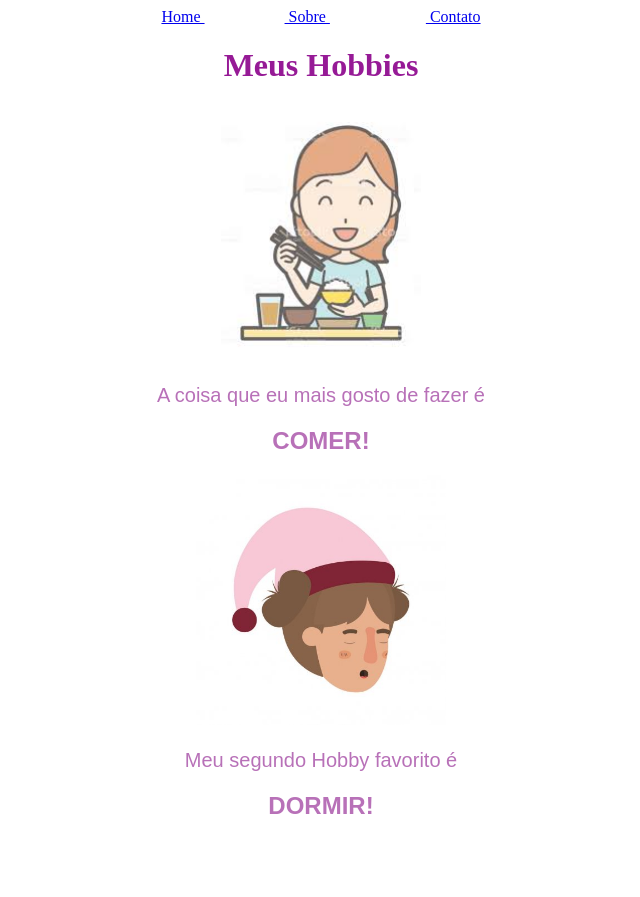
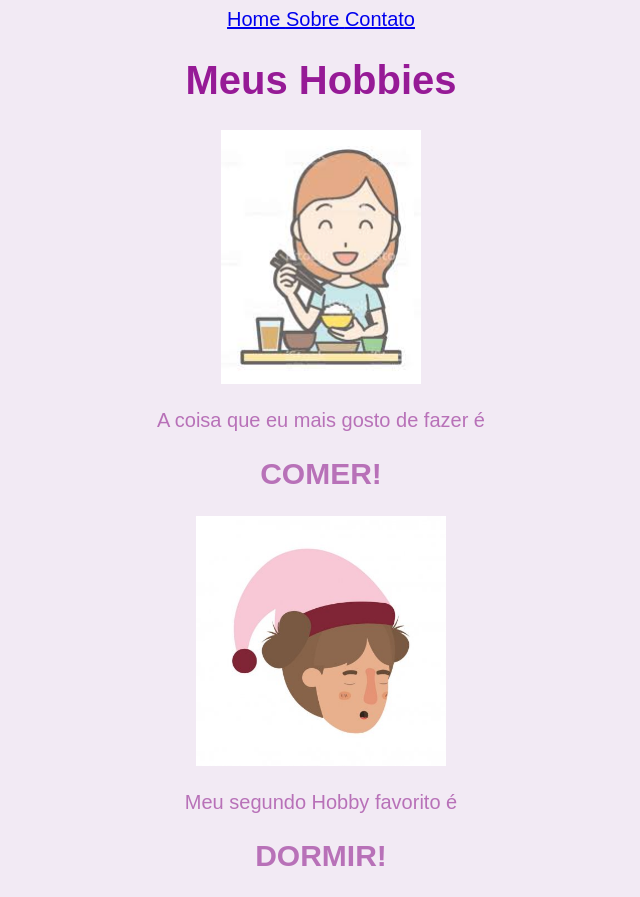
Before and after one commit to isadorariegert/trabalho-html-usjt, a plain HTML site: page sobre.html in a window 1280 px wide. Shown: the whole page, without its empty margins (319-959 px from the left). Before the commit the page ends 840 px from the top, so only its background shows below. Drawn offline with Linux system fonts and the light colour scheme.

Commit message:
repositorio att

```diff
--- a/estilo.css
+++ b/estilo.css
@@ -23,7 +23,7 @@ p {
 }
 
 body {
-    background: rgba(233, 218, 235, 0.548)
+    background: rgba(233, 218, 235, 0.548);
     font: normal 15pt Arial;
     color: antiquewhite;
     text-align: center;
--- a/exestilo.css
+++ /dev/null
@@ -1,26 +0,0 @@
-
-header {
-    color: white;
-    text-align: center;
-
-}
-
-h1 {
-    color: purple;
-    text-align: center;
-}
-
-p {
-    font-family: Arial, Helvetica, sans-serif;
-    font-size: 20pt;
-    color: rgb(114, 42, 114)
-
-}
-
-body {
-    background: rgba(111, 111, 197, 0.678);
-    font: normal 15pt Arial;
-    color: rgb(102, 27, 112);
-    text-align: center;
-
-}
--- a/sobre.html
+++ b/sobre.html
@@ -7,16 +7,16 @@
     <link rel="stylesheet" href="estilo.css">
 </head>
 <body>
-    <a href="index.html"> Home </a> &nbsp;&nbsp;&nbsp;&nbsp;&nbsp;&nbsp;&nbsp;&nbsp;&nbsp;&nbsp;&nbsp;&nbsp;&nbsp;&nbsp;&nbsp;&nbsp;&nbsp;&nbsp;&nbsp;&nbsp;<a href="sobre.html"> Sobre </a> &nbsp;&nbsp;&nbsp;&nbsp;&nbsp;&nbsp;&nbsp;&nbsp;&nbsp;&nbsp;&nbsp;&nbsp;&nbsp;&nbsp;&nbsp;&nbsp;&nbsp;&nbsp;&nbsp;&nbsp;&nbsp;&nbsp;&nbsp;&nbsp;<a href="contato.html"> Contato </a>
+    <a href="index.html"> Home </a>
+    <a href="sobre.html"> Sobre </a>
+    <a href="contato.html"> Contato </a>
     <h1>Meus Hobbies</h1>
-    <center>
+
         <img src="imagens/comendo.jpg" width="200px">
         <p> A coisa que eu mais gosto de fazer é <h2>COMER!</h2></p>
-    </center>
-    <center>
+
         <img src="imagens/dormindo.jpg" width="250px">
         <p> Meu segundo Hobby favorito é <h2>DORMIR!</h2></p>
-    </center>
 
 </body>
 </html>
```
Also changed, not shown: contato.html (+4 -1 lines), index.html (+6 -4 lines).
